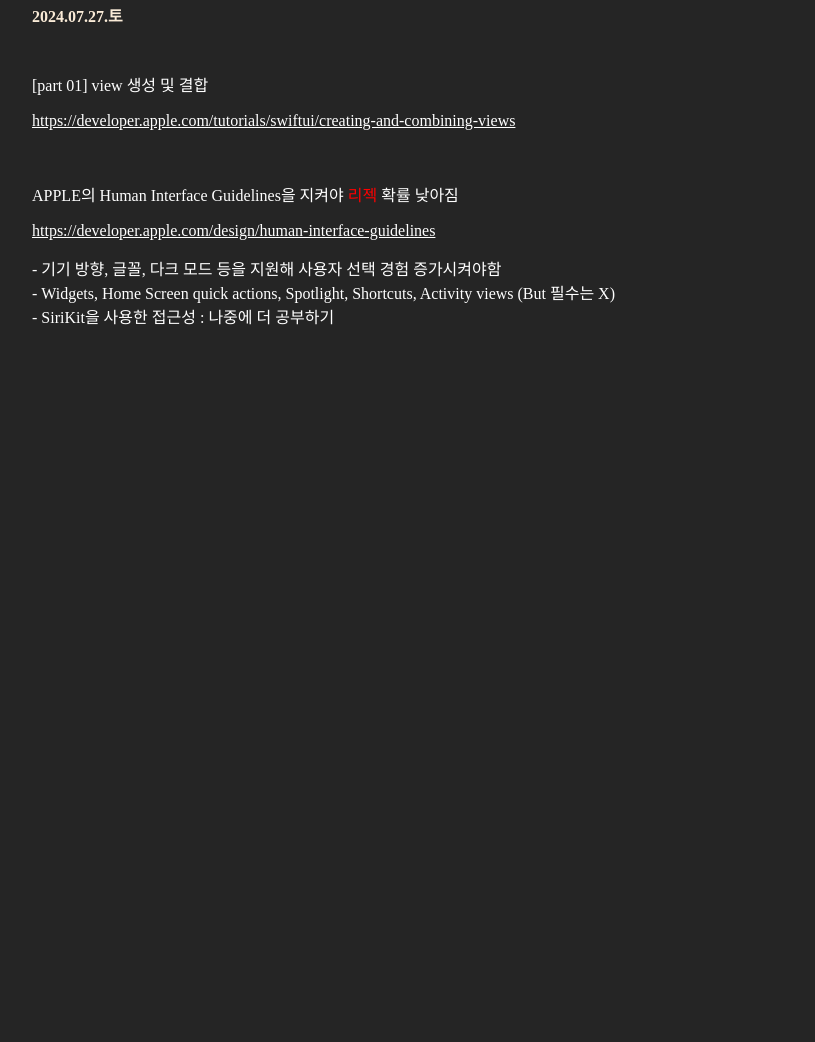
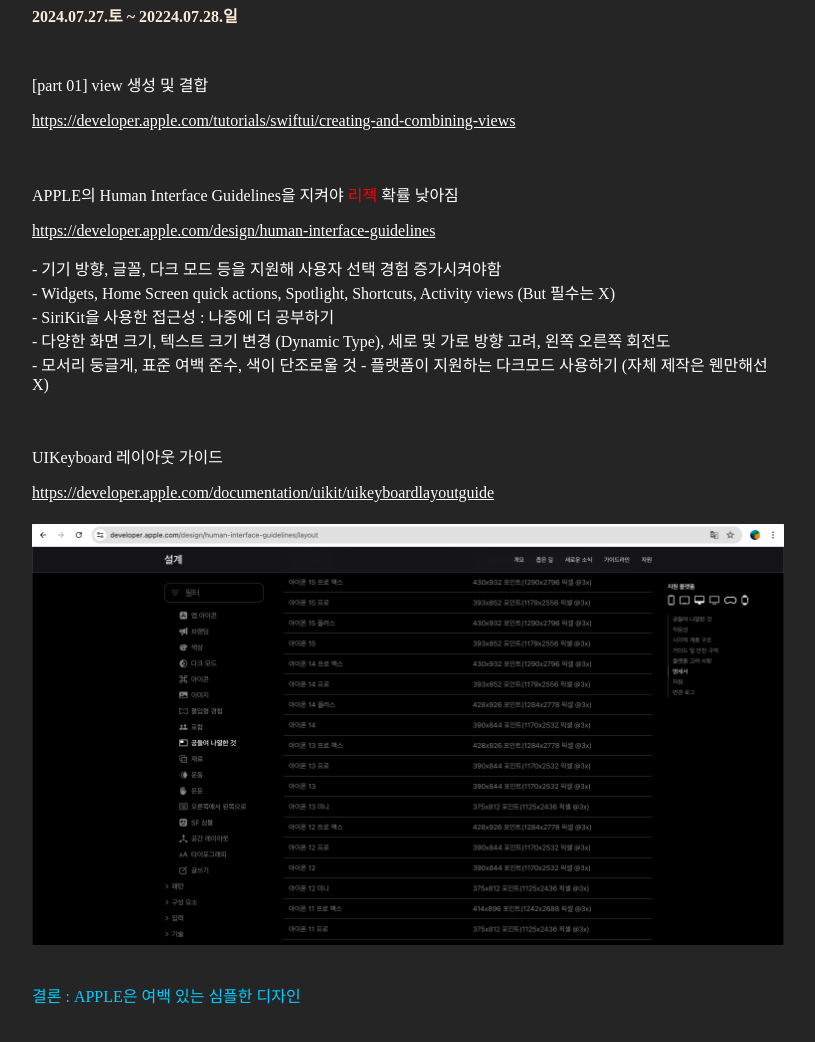
Before and after one commit to sssssss51/sssssss51.github.io, a plain HTML site: page study/notes/01.html in a window 1280 px wide. Shown: the part 134-1176 px from the top of the page, without its empty margins (232-1047 px from the left). Before the commit the page ends 800 px from the top, so only its background shows below. Drawn offline with Linux system fonts and the light colour scheme.

Commit message:
01 note finish

```diff
--- a/study/notes/01.html
+++ b/study/notes/01.html
@@ -25,11 +25,17 @@
     a {
       color: white;
     }
+
+    img {
+      width: 100%;
+      height: 100%;
+      margin-top: 3%;
+    }
   </style>
 </head>
 <body>
   <h1>APPLE 공식 UI 가이드 참조 계획</h1>
-  <h4>2024.07.27.토</h4>
+  <h4>2024.07.27.토 ~ 20224.07.28.일</h4>
   <p>[part 01] view 생성 및 결합</p>
   <a href="https://developer.apple.com/tutorials/swiftui/creating-and-combining-views"
   >https://developer.apple.com/tutorials/swiftui/creating-and-combining-views</a><br><br><br>
@@ -38,7 +44,15 @@
   >https://developer.apple.com/design/human-interface-guidelines</a>
   <p>- 기기 방향, 글꼴, 다크 모드 등을 지원해 사용자 선택 경험 증가시켜야함<br>
     - Widgets, Home Screen quick actions, Spotlight, Shortcuts, Activity views (But 필수는 X)<br>
-    - SiriKit을 사용한 접근성 : 나중에 더 공부하기
-  </p>
+    - SiriKit을 사용한 접근성 : 나중에 더 공부하기<br>
+    - 다양한 화면 크기, 텍스트 크기 변경 (Dynamic Type), 세로 및 가로 방향 고려, 왼쪽 오른쪽 회전도<br>
+    - 모서리 둥글게, 표준 여백 준수, 색이 단조로울 것
+    - 플랫폼이 지원하는 다크모드 사용하기 (자체 제작은 웬만해선 X)<br>
+  </p><br>
+  <p>UIKeyboard 레이아웃 가이드</p>
+  <a href="https://developer.apple.com/documentation/uikit/uikeyboardlayoutguide"
+  >https://developer.apple.com/documentation/uikit/uikeyboardlayoutguide</a><br>
+  <img src="../assets/01.png" alt="기기별 사이즈"><br><br>
+  <p style="color: rgb(0, 204, 255);">결론 : APPLE은 여백 있는 심플한 디자인</p>
 </body>
 </html>
```
Also changed, not shown: study/notes/02.html (added, +33 -0 lines), study/swift.html (+1 -1 lines), study/assets/01.png (added).
